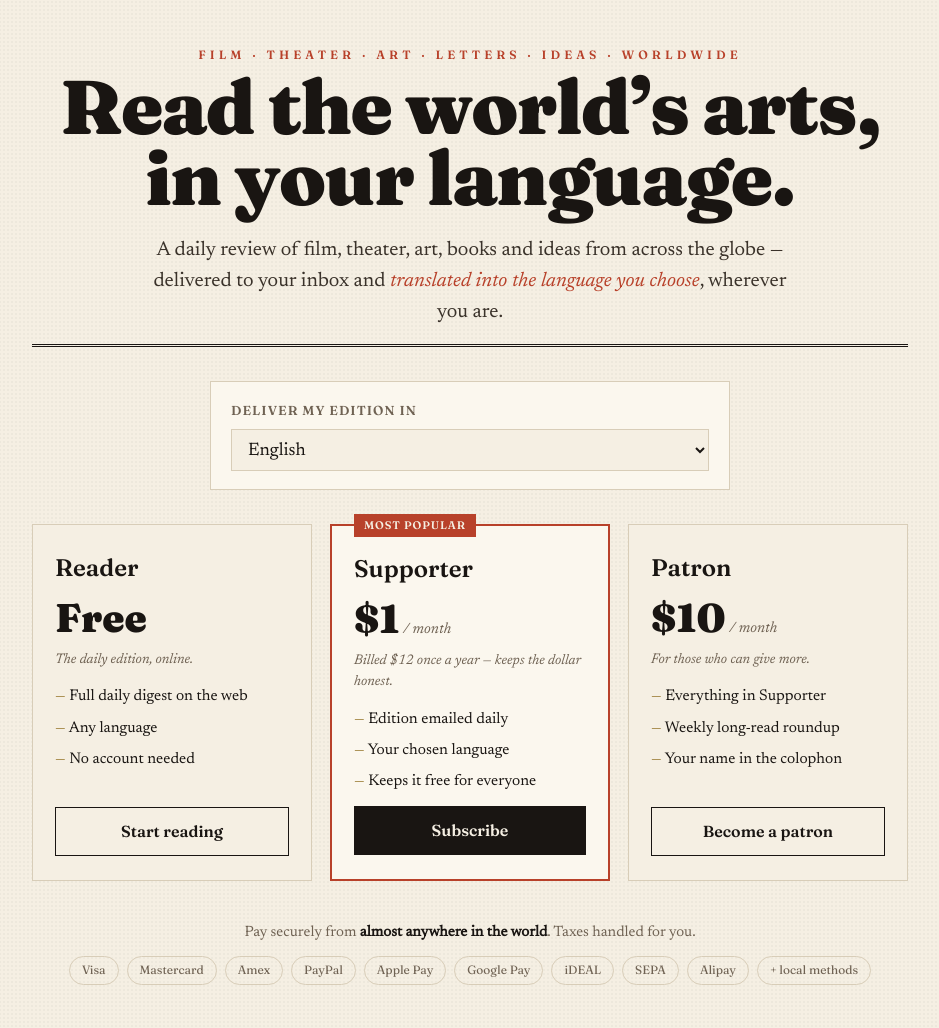
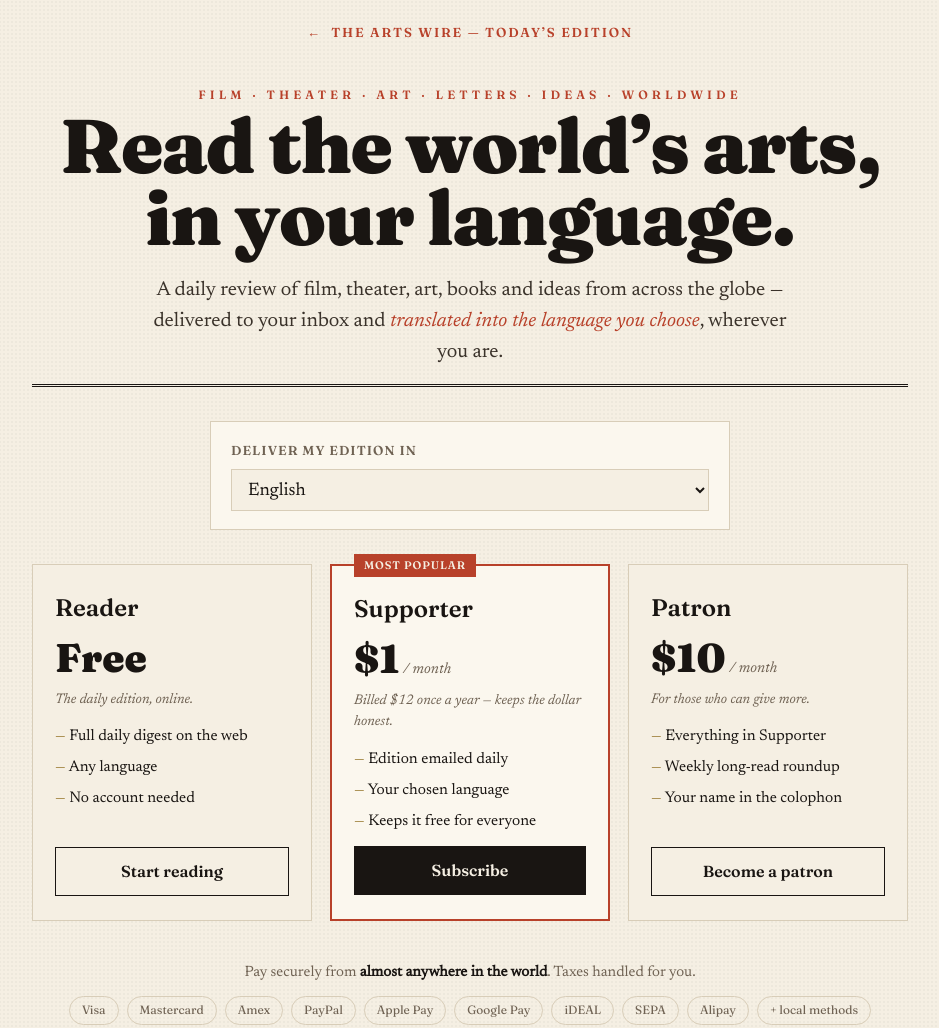
Before and after one commit to reyparlastudio/arts-wire, a website: page subscribe.html in a window 1280 px wide. Shown: the top 1028 px of the page, without its empty margins (170-1109 px from the left). Drawn offline with Linux system fonts and the light colour scheme.

Commit message:
Update subscribe.html

```diff
--- a/subscribe.html
+++ b/subscribe.html
@@ -60,6 +60,7 @@
 </style></head>
 <body>
 <div class="wrap">
+  <p style="text-align:center;padding-top:20px;margin-bottom:-8px"><a href="index.html" style="font-family:'Fraunces',serif;font-weight:600;font-size:13px;letter-spacing:.14em;text-transform:uppercase;color:#b8412a;text-decoration:none">&larr;&nbsp; The Arts Wire &mdash; today&rsquo;s edition</a></p>
   <header>
     <div class="kicker">Film &middot; Theater &middot; Art &middot; Letters &middot; Ideas &middot; Worldwide</div>
     <h1>Read the world&rsquo;s arts,<br>in your language.</h1>
```
